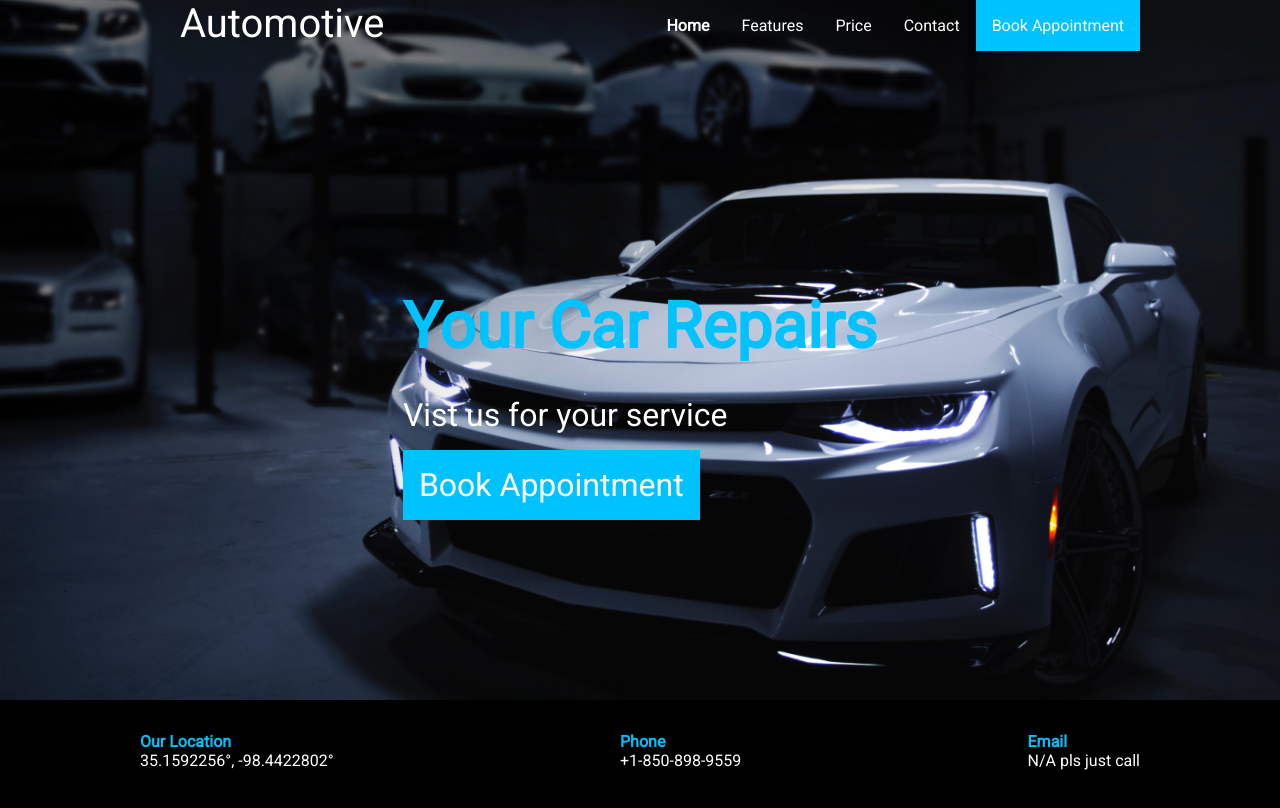
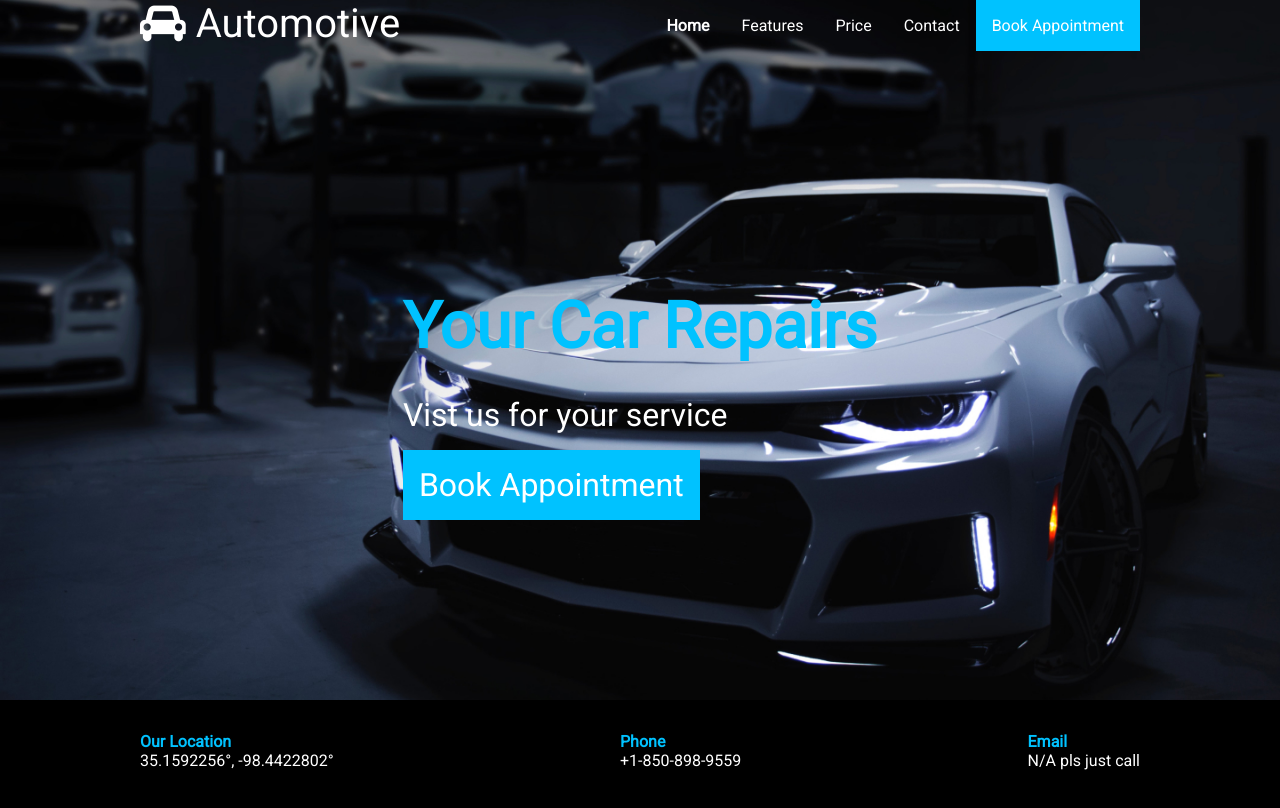
Before and after one commit to aratakiichi/carweb, a plain HTML site: page index.html in a window 1280 px wide. Drawn offline with Linux system fonts and the light colour scheme.

Commit message:
Update index.html

```diff
--- a/index.html
+++ b/index.html
@@ -16,7 +16,7 @@
 	<header>
 	<nav class="container">
 	<div class="logo">
-	<i class="fas fa-car"></i>
+	<i class="fa fa-car"></i>
 		Automotive
 	</div>
 	<ul>
```
